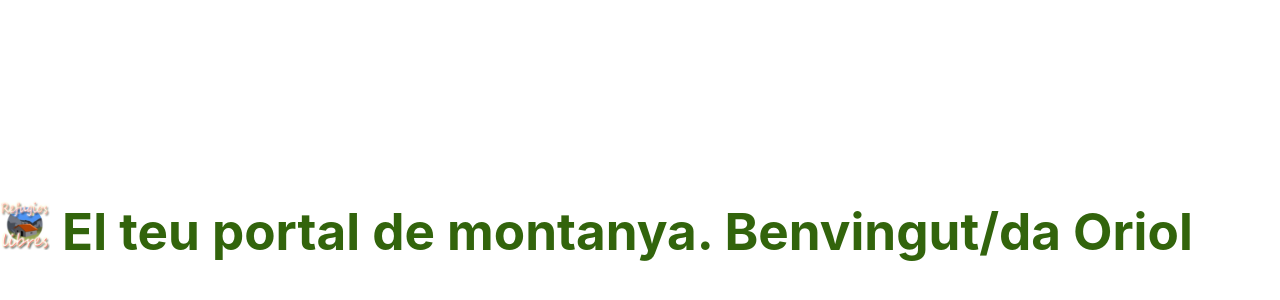
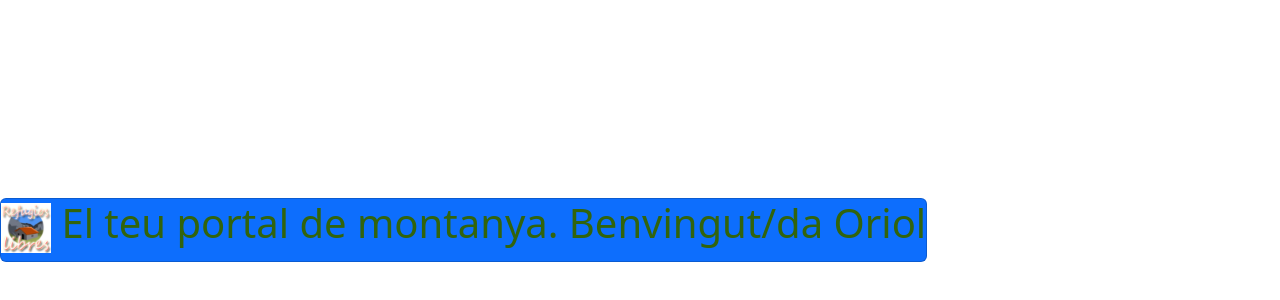
Before and after one commit to SectionOne/cursframeworks, a React (Vite) app in the folder cursreact/: page / in a window 1280 px wide. Shown: the part 170-470 px from the top of the page. Built offline with nearby package versions, Linux system fonts and the light colour scheme.

Commit message:
Codi 11 - Emprant Bootstrap en React

```diff
--- a/cursreact/package.json
+++ b/cursreact/package.json
@@ -10,6 +10,7 @@
     "preview": "vite preview"
   },
   "dependencies": {
+    "bootstrap": "^5.3.3",
     "react": "^19.0.0",
     "react-dom": "^19.0.0"
   },
--- a/cursreact/src/components/App.jsx
+++ b/cursreact/src/components/App.jsx
@@ -3,7 +3,9 @@ import Header from './Header.jsx';
 function App() {
   return (
     <>
-      <Header/>
+      <div className='bg-primary card'>
+        <Header/>
+      </div>
     </>
   );
 }
--- a/cursreact/src/main.jsx
+++ b/cursreact/src/main.jsx
@@ -2,6 +2,7 @@ import { StrictMode } from 'react'
 import { createRoot } from 'react-dom/client'
 import './index.css'
 import App from './components/App.jsx'
+import 'bootstrap/dist/css/bootstrap.min.css';
 
 createRoot(document.getElementById('root')).render(
   <StrictMode>
```
Also changed, not shown: 2 other files (tests, documents, lock files or other folders).
